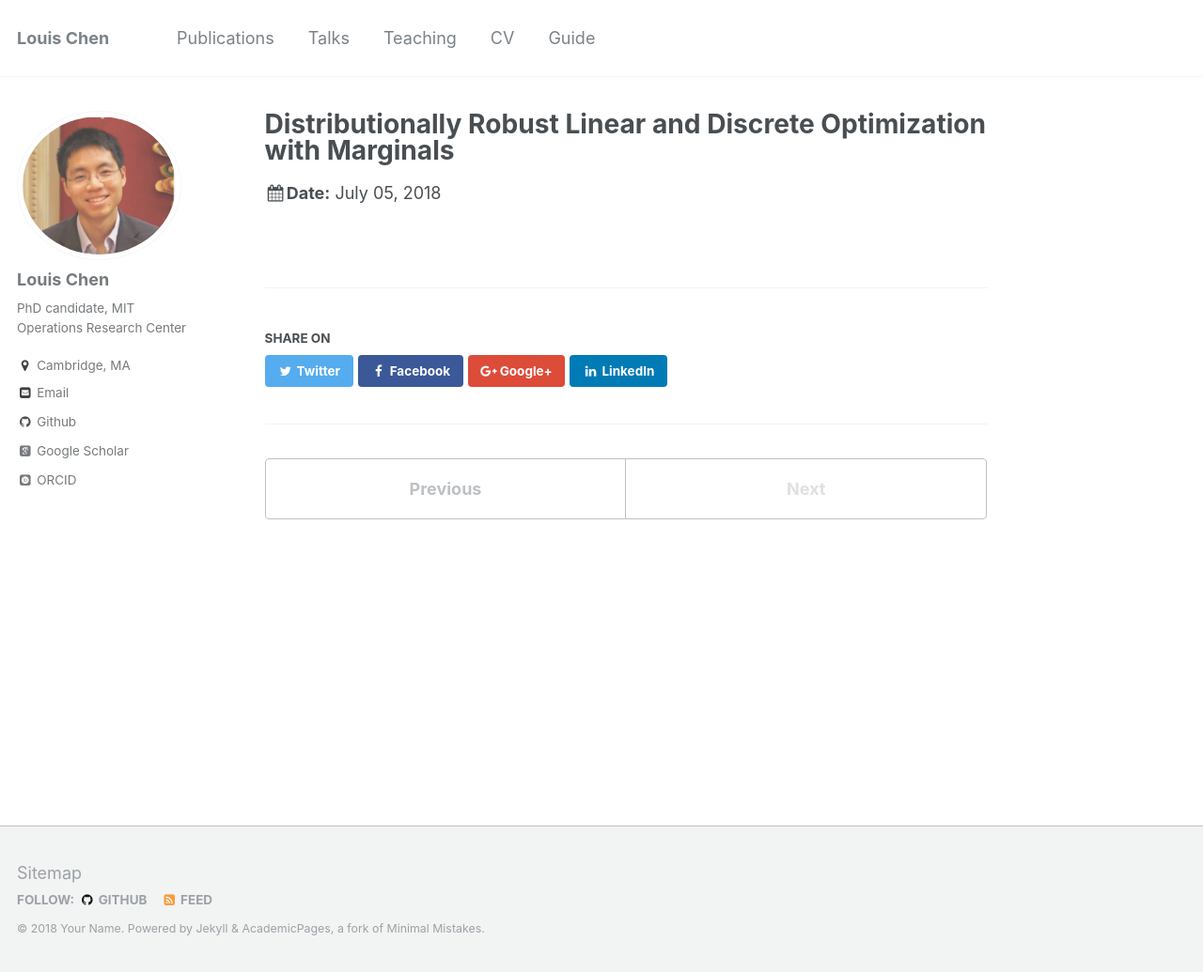
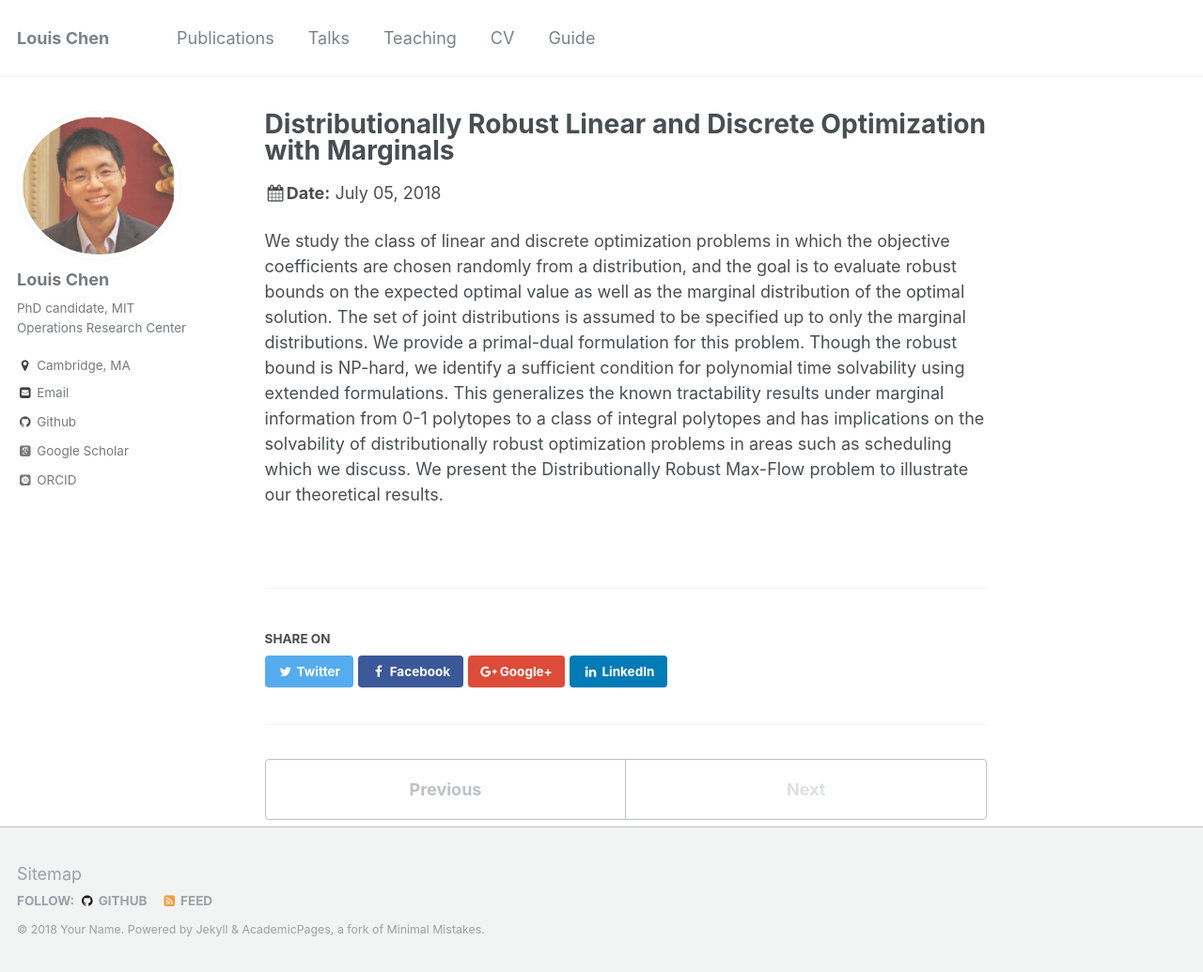
Before and after one commit to LouisLChen/LouisLChen.github.io, a Jekyll site: the page built from _talks/2014-03-01-talk-3.md, in a window 1280 px wide and 1035 px high. Shown: the whole window at 94% size. Built offline with Jekyll 4.4.1, drawn with Linux system fonts in a browser that asks for light colours; some web fonts are replaced.

Commit message:
Update 2014-03-01-talk-3.md

```diff
--- a/_talks/2014-03-01-talk-3.md
+++ b/_talks/2014-03-01-talk-3.md
@@ -7,3 +7,5 @@ venue: "23rd International Symposium on Mathematical Programming"
 date: 2018-07-05
 location: "Bordeaux, France"
 ---
+
+We study the class of linear and discrete optimization problems in which the objective coefficients are chosen randomly from a distribution, and the goal is to evaluate robust bounds on the expected optimal value as well as the marginal distribution of the optimal solution. The set of joint distributions is assumed to be specified up to only the marginal distributions. We provide a primal-dual formulation for this problem. Though the robust bound is NP-hard, we identify a sufficient condition for polynomial time solvability using extended formulations. This generalizes the known tractability results under marginal information from 0-1 polytopes to a class of integral polytopes and has implications on the solvability of distributionally robust optimization problems in areas such as scheduling which we discuss. We present the Distributionally Robust Max-Flow problem to illustrate our theoretical results.
```
